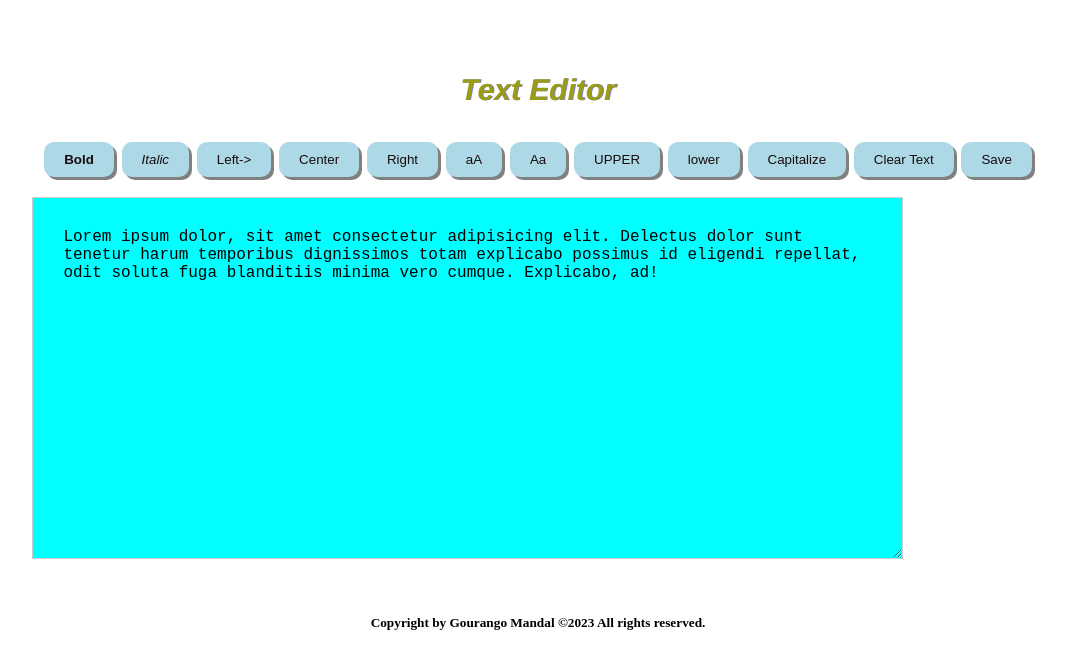
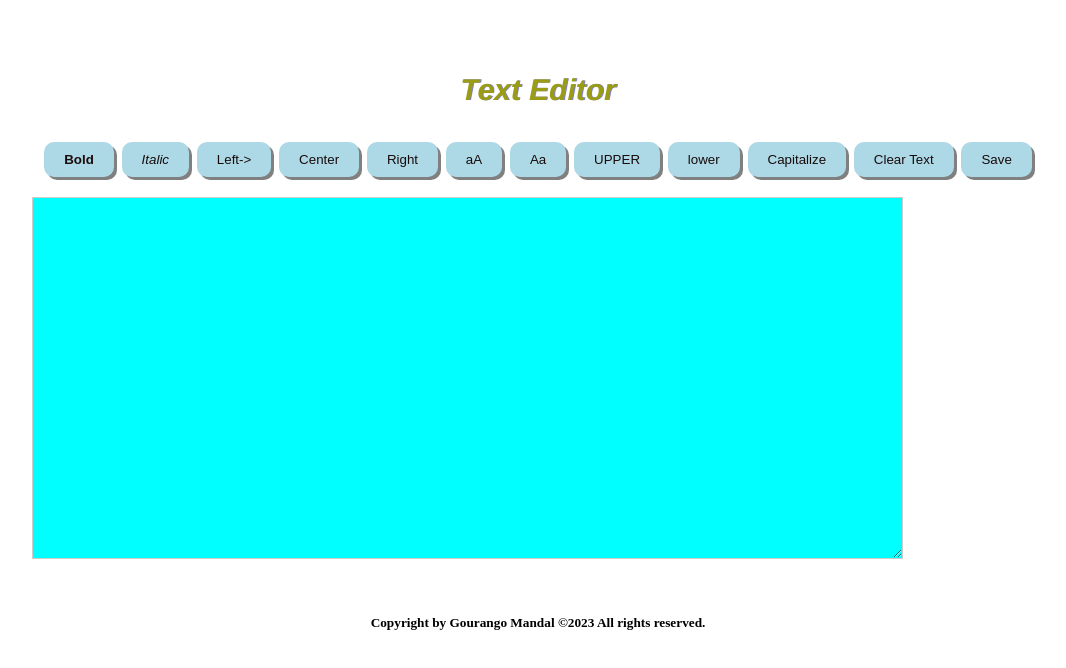
Before and after one commit to gourango-cse/CodeClauseInternship_Basic-Text-Editor, a plain HTML site: page index.html in a window 1280 px wide. Shown: the whole page, without its empty margins (102-1168 px from the left). Drawn offline with Linux system fonts and the light colour scheme.

Commit message:
Update index.html

```diff
--- a/index.html
+++ b/index.html
@@ -26,7 +26,7 @@
                 <button id="save-button" onclick="saveTextToFile()" title="save & Download the File">Save</button>
               </div>
               <br>
-             <textarea  id="textarea" class="editor" rows="15" cols="100" placeholder="Start typing...">Lorem ipsum dolor, sit amet consectetur adipisicing elit. Delectus dolor sunt tenetur harum temporibus dignissimos totam explicabo possimus id eligendi repellat, odit soluta fuga blanditiis minima vero cumque. Explicabo, ad!</textarea>
+             <textarea  id="textarea" class="editor" rows="15" cols="100" placeholder="Start typing..."> </textarea>
             </div>
         </section>
         <h5 style="text-align: center;">Copyright by Gourango Mandal ©2023 All rights reserved. </h5>
```
